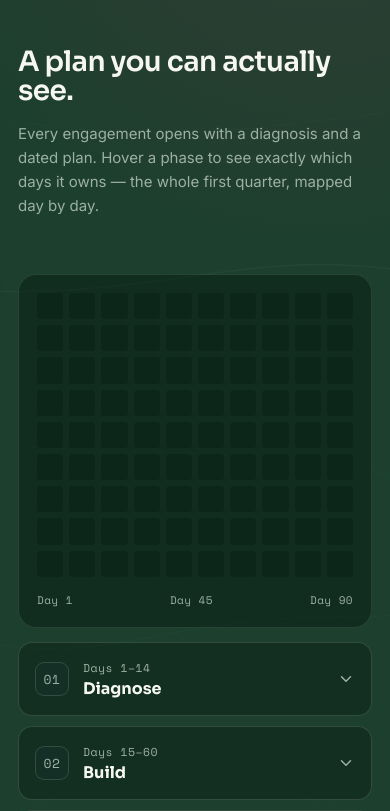
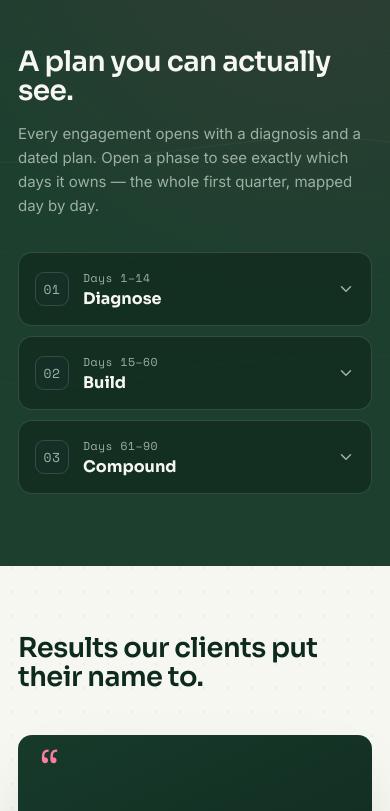
Before and after one commit to dev-maai/Maai-portfolio, a Next.js app: page / in a window 390 px wide. Shown: the part 6740-7551 px from the top of the page. Built offline with nearby package versions, Linux system fonts and the light colour scheme.

Commit message:
calender mobile UI changes

```diff
--- a/app/components/Plan.js
+++ b/app/components/Plan.js
@@ -44,11 +44,20 @@ const isAccordion = () =>
 
 export default function Plan() {
   const [active, setActive] = useState(1);   // selected phase (-1 = none → plain calendar)
+  const [mobile, setMobile] = useState(false);
   const p = active >= 0 ? PHASES[active] : null;
 
-  // on mobile the plan opens as a plain calendar — days only light up once a
-  // phase is tapped. (desktop keeps a phase selected + its detail panel shown.)
-  useEffect(() => { if (isAccordion()) setActive(-1); }, []);
+  // on mobile nothing is open at first: the calendar lives inside each phase's
+  // accordion body, so it only appears once a phase is tapped. (desktop keeps a
+  // phase selected, with the shared calendar + detail panel always shown.)
+  useEffect(() => {
+    const mq = window.matchMedia("(max-width:820px)");
+    const sync = () => setMobile(mq.matches);
+    sync();
+    if (mq.matches) setActive(-1);
+    mq.addEventListener("change", sync);
+    return () => mq.removeEventListener("change", sync);
+  }, []);
 
   // desktop: hover/focus previews a phase. mobile: only a tap toggles it.
   const preview = (i) => { if (!isAccordion()) setActive(i); };
@@ -60,7 +69,7 @@ export default function Plan() {
       <div className="wrap">
         <h2 className="reveal">A plan you can actually see.</h2>
         <p className="plan-lede reveal">
-          Every engagement opens with a diagnosis and a dated plan. Hover a phase to see
+          Every engagement opens with a diagnosis and a dated plan. Open a phase to see
           exactly which days it owns — the whole first quarter, mapped day by day.
         </p>
 
@@ -87,6 +96,30 @@ export default function Plan() {
                 </button>
                 {/* inline detail — the accordion body shown on mobile */}
                 <div className="q90-acc">
+                  {/* the calendar itself rides inside the open phase on mobile,
+                      with only that phase's days lit. Only mounted below 820px so
+                      desktop doesn't carry three extra 90-cell grids. */}
+                  {mobile && (
+                    <div className="q90-accviz">
+                      <div
+                        className="q90-grid"
+                        role="img"
+                        aria-label={`90-day plan with the ${ph.title} phase (${ph.days}) highlighted`}
+                      >
+                        {DAYS.map((d) => (
+                          <span
+                            key={d}
+                            className={`q90-cell p${phaseOfDay(d) + 1}${phaseOfDay(d) === i ? " hot" : ""}`}
+                          />
+                        ))}
+                      </div>
+                      <div className="q90-scale" aria-hidden="true">
+                        <span>Day 1</span>
+                        <span>Day 45</span>
+                        <span>Day 90</span>
+                      </div>
+                    </div>
+                  )}
                   <p>{ph.body}</p>
                   <ul className="q90-items">
                     {ph.items.map((it) => (
```
Also changed, not shown: app/globals.css.
